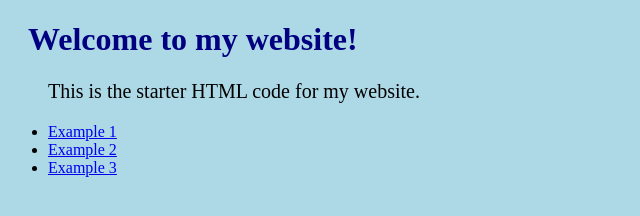
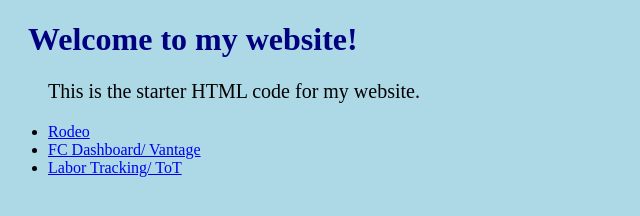
Before and after one commit to MahnZo/MahnZo.github.io, a plain HTML site: page index.html in a window 1280 px wide. Shown: the whole page, without its empty margins (0-640 px from the left). Drawn offline with Linux system fonts and the light colour scheme; files whose address does not match are found by name.

Commit message:
Update index.html
added real links in place of examples

```diff
--- a/index.html
+++ b/index.html
@@ -12,9 +12,9 @@
     <p>This is the starter HTML code for my website.</p>
 
     <ul>
-      <li><a href="https://www.example1.com">Example 1</a></li>
-      <li><a href="https://www.example2.com">Example 2</a></li>
-      <li><a href="https://www.example3.com">Example 3</a></li>
+      <li><a href="shorturl.at/deKP8">Rodeo</a></li>
+      <li><a href="https://vantage.amazon.com/app/fulfillment-dashboards/station-map?customer=AMZN&warehouse=SAX1&region=us-east-1&zones=paKivaA01">FC Dashboard/ Vantage</a></li>
+      <li><a href="https://fclm-portal.amazon.com/reports/ppaTimeOnTask?&warehouseId=SAX1">Labor Tracking/ ToT</a></li>
     </ul>
 
 
```
